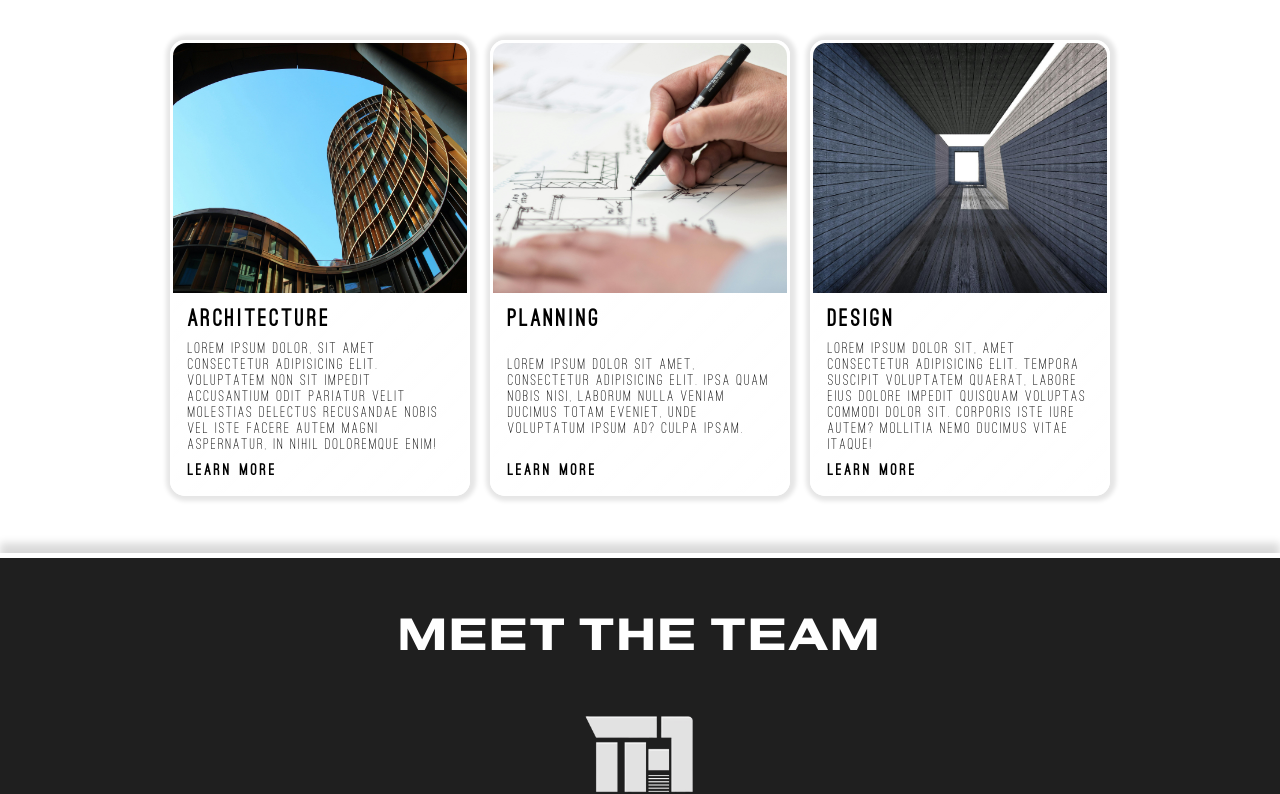
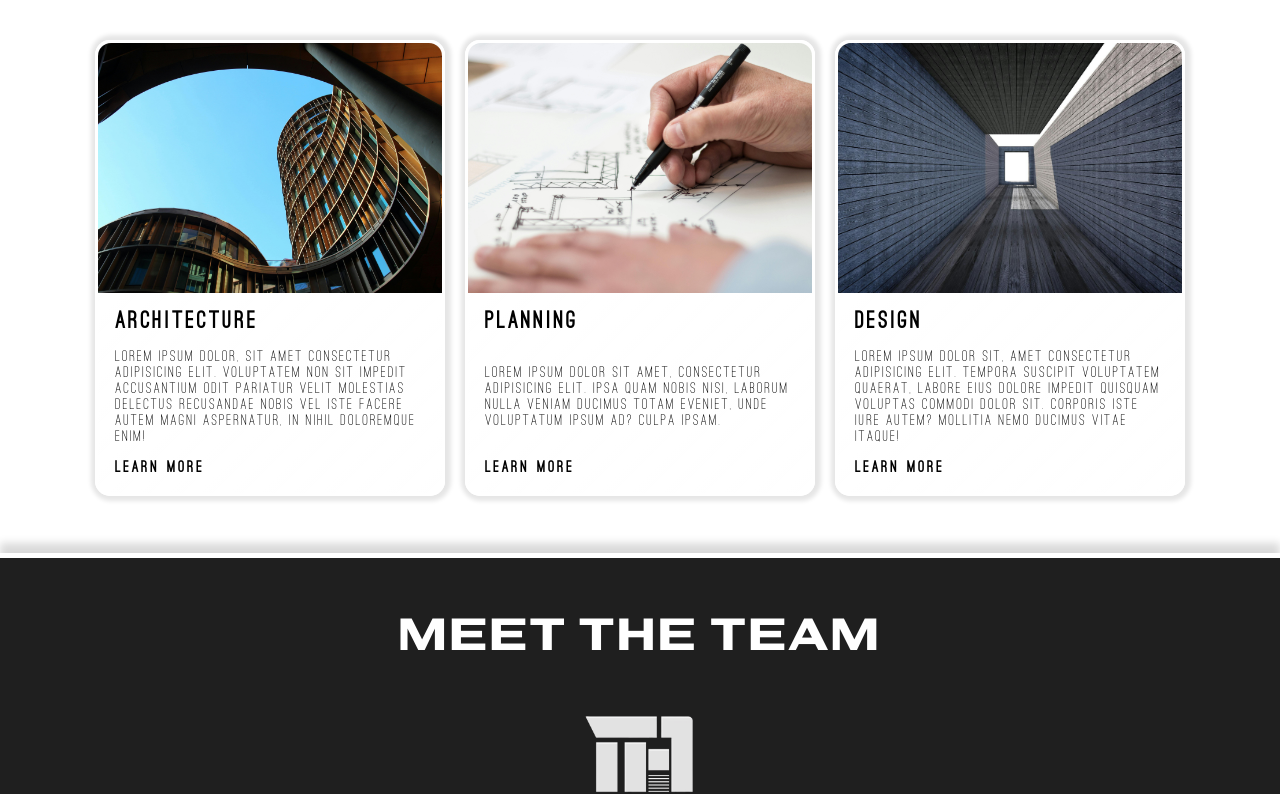
Before and after one commit to premooo/TAP, a React (Create React App) app in the folder frontend/: page / in a window 1280 px wide. Shown: the part 1076-1870 px from the top of the page. Built offline with nearby package versions, Linux system fonts and the light colour scheme; no server answers.

Commit message:
Update App.css

```diff
--- a/frontend/src/styles/App.css
+++ b/frontend/src/styles/App.css
@@ -271,7 +271,7 @@
 .card-container{
   padding: 2% 0%;
   display: grid;
-  grid-template-columns: repeat(auto-fit, 300px );
+  grid-template-columns: repeat(auto-fit, minmax(clamp(260px, 100%, 350px), 300px));
   gap: 20px;
   place-content: center;
 }
```
